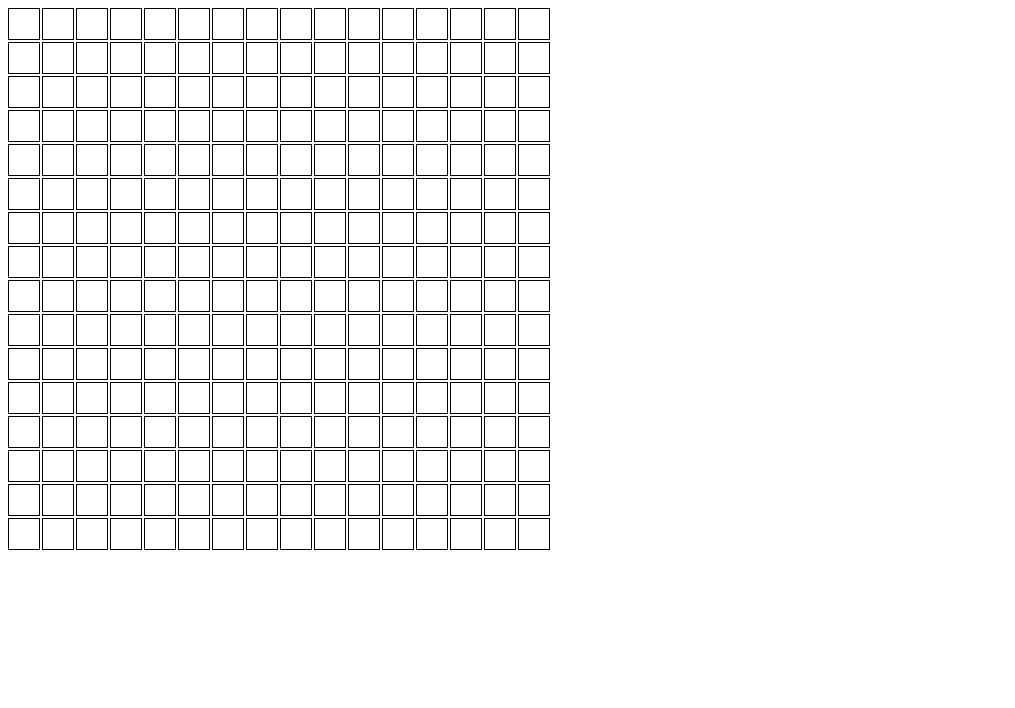
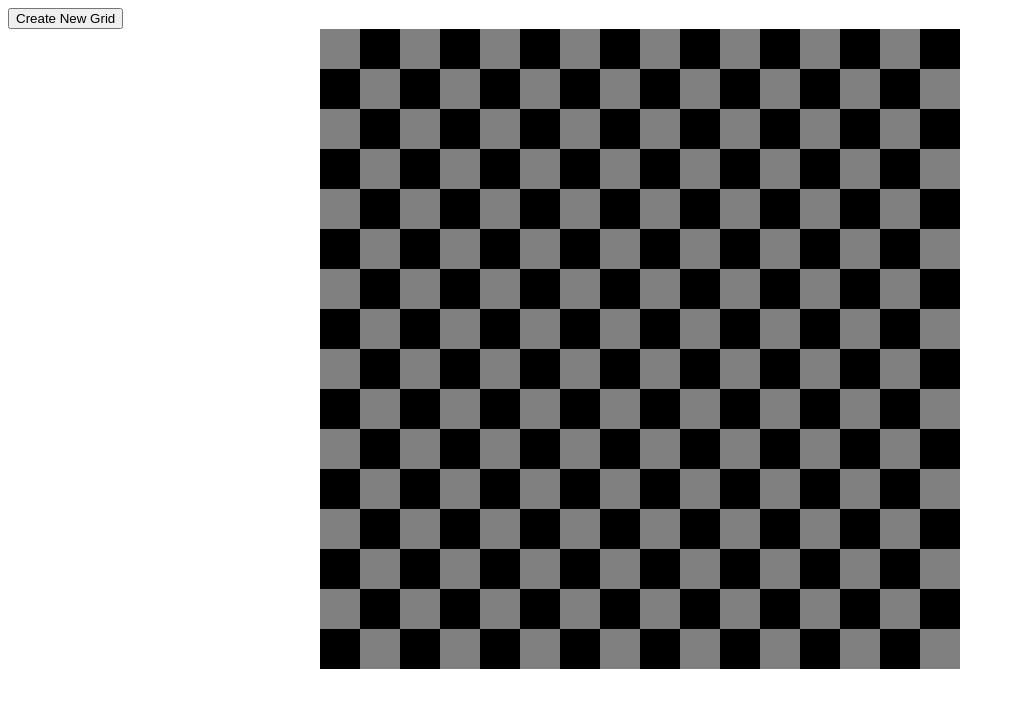
Before and after one commit to JoshuaShaw-13/odin-etch-a-sketch, a plain HTML site: page index.html in a window 1280 px wide. Shown: the whole page, without its empty margins (0-1015 px from the left). Drawn offline with Linux system fonts and the light colour scheme.

Commit message:
add function for users to change grid size
alter background colors of squares to show grid

```diff
--- a/index.html
+++ b/index.html
@@ -9,6 +9,7 @@
     </head>
 
     <body>
+        <button id="new_grid">Create New Grid</button>
         <div id="grid"></div>
     </body>
 </html>
--- a/javascript.js
+++ b/javascript.js
@@ -1,20 +1,47 @@
+const GRID_WIDTH = 640;
+const GRID_HEIGHT = 640;
+
 const grid = document.querySelector("#grid");
+const new_grid_btn = document.querySelector("#new_grid");
+
+new_grid_btn.addEventListener("click", () => {
+    let width = prompt("Enter new width: ");
+    let height = prompt("Enter new height: ");
+
+    while (grid.firstChild) {
+        grid.removeChild(grid.firstChild);
+    };
+    createNewGrid(width, height);
+});
+
+function createNewGrid(width = 16, height = 16) {
+    let square_width = GRID_WIDTH/width;
+    let square_height = GRID_HEIGHT/height;
+    console.log(square_height);
+    console.log(square_width);
 
     i = 0;
-while (i < 16) {
+    while (i < height) {
         const new_row = document.createElement("div");
         new_row.className = "row";
         j = 0;
-    while (j < 16) {
+        while (j < width) {
             const new_div = document.createElement("div");
             new_div.className = "square";
 
+            new_div.style.width = square_width + "px";
+            new_div.style.height = square_height + "px";
+
+            if ((i+j)%2 == 0) {
+                new_div.style.backgroundColor = 'gray';
+            } else {
+                new_div.style.backgroundColor = 'black';
+            };
+
             new_div.addEventListener("mouseover", () => {
-            console.log("enter");
                 new_div.style.backgroundColor = 'red';
             });
             new_div.addEventListener("mouseout", () => {
-            console.log("leave");
                 new_div.style.backgroundColor = 'blue';
             });
 
@@ -24,3 +51,6 @@ while (i < 16) {
         grid.appendChild(new_row);
         i++;
     };
+};
+
+createNewGrid();
--- a/style.css
+++ b/style.css
@@ -1,21 +1,10 @@
 #grid {
     display: flex;
     flex-direction: column;
-    gap: 2px;
+    align-items: center;
 }
 
 .row {
     display: flex;
     flex-direction: row;
-    gap: 2px;
-
 }
-
-.square {
-    background-color: white;
-    border-style: solid;
-    border-color: black;
-    border-width: 1px;
-    width: 30px;
-    height: 30px;
-}
```
Lines whose indentation alone changed are shown as unchanged.
